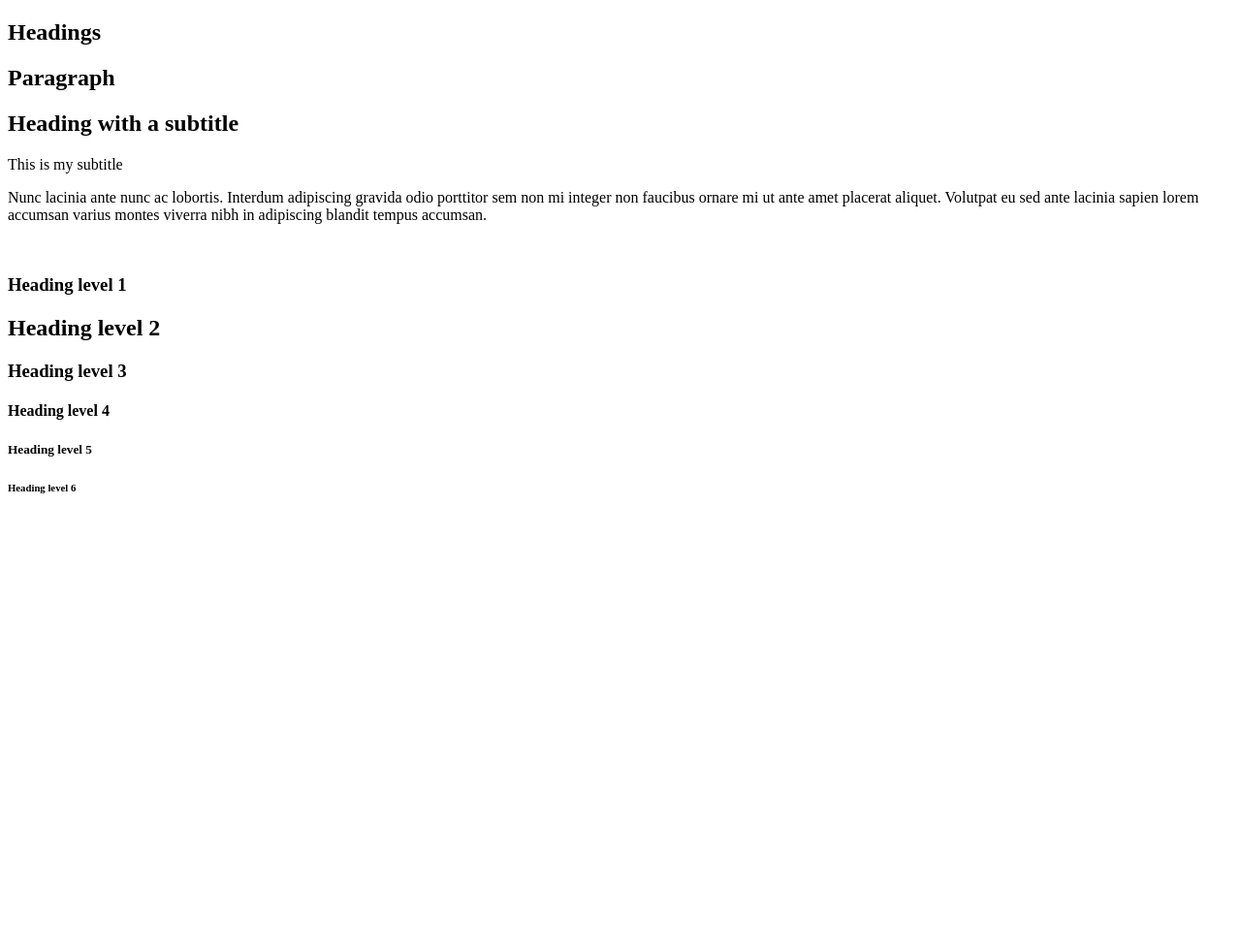
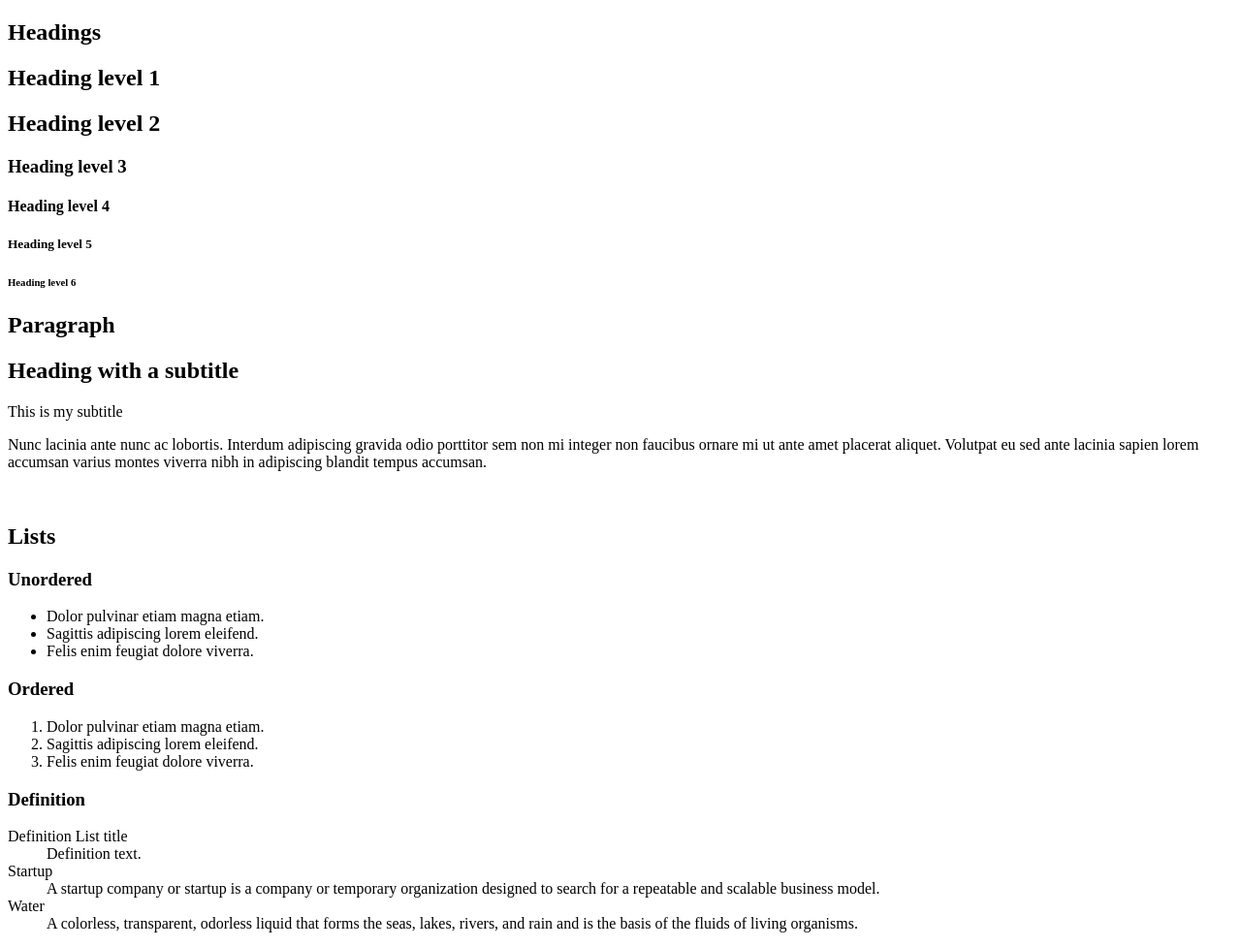
Before and after one commit to fatima9821/holbertonschool-web_front_end, a plain HTML site: page html_advanced/26-styleguide.html in a window 1280 px wide. Shown: the whole page at 97% size. Before the commit the page ends 800 px from the top, so only its background shows below. Drawn offline with Linux system fonts and the light colour scheme.

Commit message:
26-styleguide.html

```diff
--- a/html_advanced/26-styleguide.html
+++ b/html_advanced/26-styleguide.html
@@ -1,6 +1,8 @@
 <!DOCTYPE html>
 <html lang="en" dir="ltr">
+
 	<head>
+		<!-- add meta tag inside the head -->
 		<meta charset="utf-8">
 		<meta name="viewport" content="width=device-width, initial-scale=1.0, viewport-fit=cover">
 		<title>Styleguide - Techium</title>
@@ -8,57 +10,60 @@
 		<link rel="icon" type="image/x-icon" href="./favicon.ico">
 		<link rel="icon" type="image/png" href="./favicon.png">
 	</head>
+
 	<body>
+		<!-- add header -->
 		<header></header>
 		<main>
 			<section>
-                <header>
-                    <h2>
-                        Headings
-                    </h2>
-                    </header>
+				<header><h2>Headings</h2></header>
 
+				<h1>Heading level 1</h1>
+				<h2>Heading level 2</h2>
+				<h3>Heading level 3</h3>
+				<h4>Heading level 4</h4>
+				<h5>Heading level 5</h5>
+				<h6>Heading level 6</h6>
+			</section>
 			<section>
-                      <header>
-                        <h2>
-                            Paragraph
-                        </h2>
-                      </header>
-                      <h2>
-                        Heading with a subtitle
-                      </h2>
-                      <p>
-                        This is my subtitle
-                      </p>
-                      <p>
-                        Nunc lacinia ante nunc ac lobortis. Interdum adipiscing gravida odio porttitor sem non mi integer non faucibus ornare mi ut ante amet placerat aliquet. Volutpat eu sed ante lacinia sapien lorem accumsan varius montes viverra nibh in adipiscing blandit tempus accumsan.
-                      </p>
+				<header><h2>Paragraph</h2></header>
+				<h2>Heading with a subtitle</h2>
+				<p>This is my subtitle</p>
+				<p>Nunc lacinia ante nunc ac lobortis. Interdum adipiscing gravida odio porttitor sem non mi integer non faucibus ornare mi ut ante amet placerat aliquet. Volutpat eu sed ante lacinia sapien lorem accumsan varius montes viverra nibh in adipiscing blandit tempus accumsan.</p>
 			</section>
 			<br>
 			<!-- Lists -->
 			<section>
-                </header>
-                <h1>
-                    Heading level 1
-                </h1>
-                <h2>
-                    Heading level 2
-                </h2>
-                <h3>
-                    Heading level 3
-                </h3>
-                <h4>
-                    Heading level 4
-                </h4>
-                <h5>
-                    Heading level 5
-                </h5>
-                <h6>
-                    Heading level 6
-                </h6>
-                </section>
+				<header><h2>Lists</h2></header>
+				<div>
+					<h3>Unordered</h3>
+					<ul>
+						<li>Dolor pulvinar etiam magna etiam.</li>
+						<li>Sagittis adipiscing lorem eleifend.</li>
+						<li>Felis enim feugiat dolore viverra.</li>
+					</ul>
+					<h3>Ordered</h3>
+					<ol>
+						<li>Dolor pulvinar etiam magna etiam.</li>
+                                                <li>Sagittis adipiscing lorem eleifend.</li>
+                                                <li>Felis enim feugiat dolore viverra.</li>
+					</ol>
+					<h3>Definition</h3>
+					<dl>
+						<dt>Definition List title</dt>
+						<dd>Definition text.</dd>
+
+						<dt>Startup</dt>
+                                        	<dd>A startup company or startup is a company or temporary organization designed to search for a repeatable and scalable business model.</dd>
+
+						<dt>Water</dt>
+                	                        <dd>A colorless, transparent, odorless liquid that forms the seas, lakes, rivers, and rain and is the basis of the fluids of living organisms.</dd>
+					</dl>
+				</div>
 			</section>
 		</main>
+
 		<footer></footer>
 	</body>
+
 </html>
```
Lines whose indentation alone changed are shown as unchanged.
